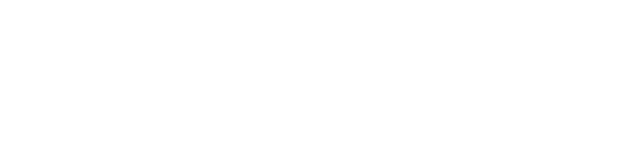
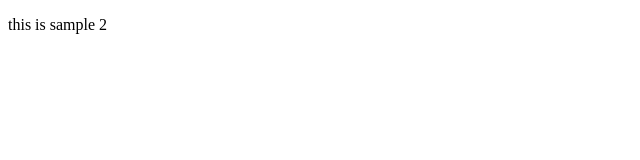
Before and after one commit to infoempoder/Sample2, a plain HTML site: page index.html in a window 1280 px wide. Shown: the whole page, without its empty margins (0-640 px from the left). Drawn offline with Linux system fonts and the light colour scheme.

Commit message:
testing repl gitpush

```diff
--- a/index.html
+++ b/index.html
@@ -8,5 +8,6 @@
   </head>
   <body>
     <script src="script.js"></script>
+    <p> this is sample 2 </p>
   </body>
 </html>
```
